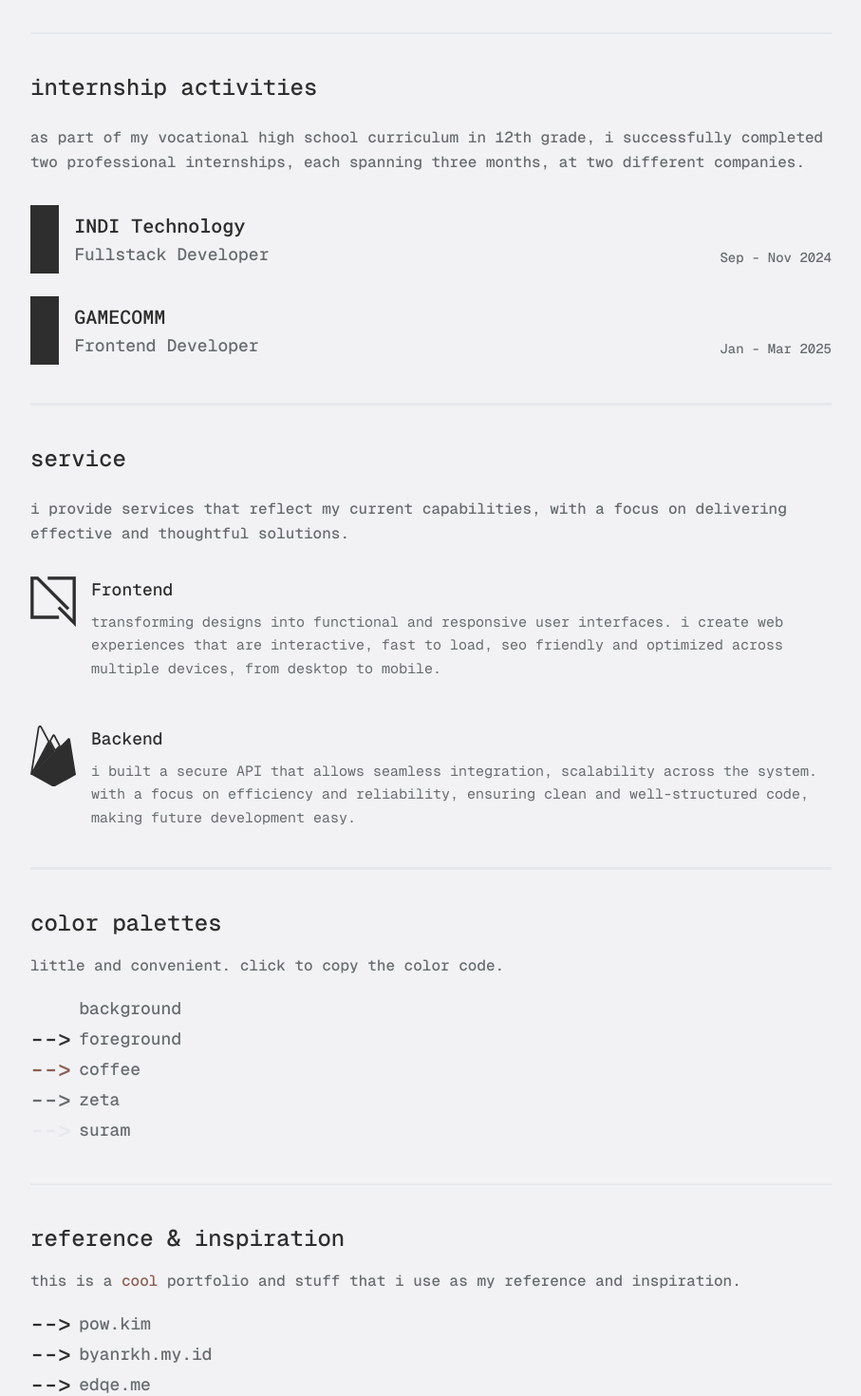
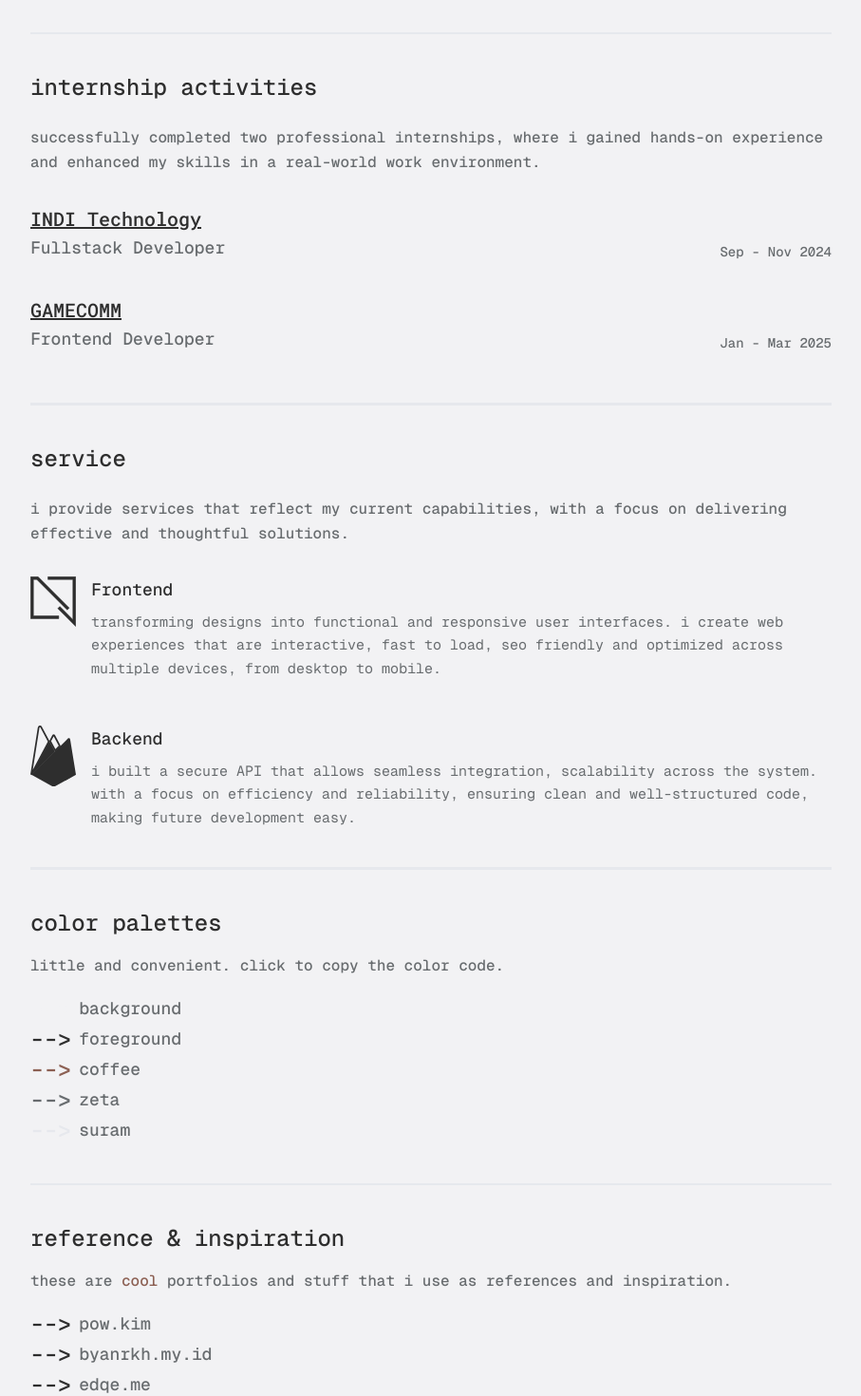
Before and after one commit to IRTIDEATH/Al-Sakha, a Next.js app: page / in a window 1280 px wide. Shown: the part 1320-2790 px from the top of the page at 95% size, without its empty margins (186-1093 px from the left). Built offline with nearby package versions, Linux system fonts and the light colour scheme.

Commit message:
Update internship section style in home page

```diff
--- a/components/card-internship.tsx
+++ b/components/card-internship.tsx
@@ -11,8 +11,7 @@ const CardInternship = () => {
               key={index}
               className={`w-full flex-row items-center justify-between h-22 sm:h-18 relative inline-flex overflow-hidden`}
             >
-              <div className="flex flex-row items-center gap-4 h-full w-full">
-                <div className="h-full w-8 bg-foreground" />
+              <div className="flex flex-row items-start h-full w-full">
                 <div className="flex flex-col items-start sm:flex-row sm:justify-between w-full sm:items-end">
                   <div className="flex flex-col gap-0.5">
                     <Link
@@ -20,7 +19,7 @@ const CardInternship = () => {
                       rel="noopener noreferrer"
                       target="_blank"
                       href={item.link}
-                      className="text-xl font-medium font-roboto hover:underline decoration-2"
+                      className="text-xl font-medium font-roboto underline decoration-2"
                     >
                       {item.company}
                     </Link>
--- a/components/section/home/inspiration-section.tsx
+++ b/components/section/home/inspiration-section.tsx
@@ -7,8 +7,8 @@ const InspirationSection = () => {
       <section>
         <h1 className="text-2xl mb-4 font-medium">reference & inspiration</h1>
         <p className="w-full text-zeta font-medium text-[16px] text-start">
-          this is a <CoffeeText>cool</CoffeeText> portfolio and stuff that i use
-          as my reference and inspiration.
+          these are <CoffeeText>cool</CoffeeText> portfolios and stuff that i
+          use as references and inspiration.
         </p>
         <ul className="w-full text-zeta font-medium text-lg text-start mt-4">
           <li className="flex items-center gap-2">
@@ -67,6 +67,6 @@ const InspirationSection = () => {
       </section>
     </>
   );
-}
+};
 
-export default InspirationSection
+export default InspirationSection;
--- a/components/section/home/internship-section.tsx
+++ b/components/section/home/internship-section.tsx
@@ -1,4 +1,4 @@
-import CardInternship from '@/components/card-internship';
+import CardInternship from "@/components/card-internship";
 
 const InternshipSection = () => {
   return (
@@ -6,14 +6,14 @@ const InternshipSection = () => {
       <section>
         <h1 className="text-2xl mb-6 font-medium">internship activities</h1>
         <p className="w-full mb-8 text-zeta font-medium text-[16px] text-start">
-          as part of my vocational high school curriculum in 12th grade, i
-          successfully completed two professional internships, each spanning
-          three months, at two different companies.
+          successfully completed two professional internships, where i gained
+          hands-on experience and enhanced my skills in a real-world work
+          environment.
         </p>
         <CardInternship />
       </section>
     </>
   );
-}
+};
 
-export default InternshipSection
+export default InternshipSection;
--- a/components/section/projects/title-section.tsx
+++ b/components/section/projects/title-section.tsx
@@ -8,7 +8,7 @@ const TitleSection = () => {
       <section className="mt-12">
         <h2 className="text-3xl mb-6 font-medium">coding result</h2>
         <p className="w-full text-zeta font-medium text-[16px] text-start mb-6">
-          these are some of my coding projects completed, development, and
+          these are some of my coding projects completed, under development, and
           pending. i often used my free time, especially when unemployed, to
           build things, learn new skills, and stay{" "}
           <CoffeeText>productive.</CoffeeText>
--- a/components/ui/button.tsx
+++ b/components/ui/button.tsx
@@ -17,7 +17,7 @@ const buttonVariants = cva(
         link: "text-primary underline-offset-4 hover:underline",
         ghost: "hover:text-background",
         classic:
-          "w-full bg-foreground border border-foreground focus:bg-transparent focus:text-foreground active:bg-transparent active:text-foreground text-center text-background",
+          "w-full bg-foreground border border-foreground focus:bg-transparent focus:text-foreground text-center text-background",
       },
       size: {
         default: "px-6 py-1",
--- a/constants/index.ts
+++ b/constants/index.ts
@@ -243,7 +243,7 @@ export const projects: Iproject[] = [
     {
         image: "/project/geoporimg.webp",
         name: "Geoportal Laut Berkah",
-        description: "an interactive 3D-based platform related to the licensing of marine space utilization letters for central kalimantan province. created during internship activities.",
+        description: "an interactive 3D-based platform related to the licensing of marine space utilization in central kalimantan province. created during internship activities.",
         view: "https://web.geoportal-lautberkah.kalteng.go.id/",
         status: "Completed",
         technologies: [
@@ -296,7 +296,7 @@ export const projects: Iproject[] = [
         name: "Hadirin",
         description: "simple student attendance app for schools, created at the time of the exam. attendance recorded, learning monitored.",
         github: "https://github.com/IRTIDEATH/Absensi-Sederhana",
-        status: "Pending",
+        status: "Completed",
         technologies: [
             {
                 name: "Typescript",
```
